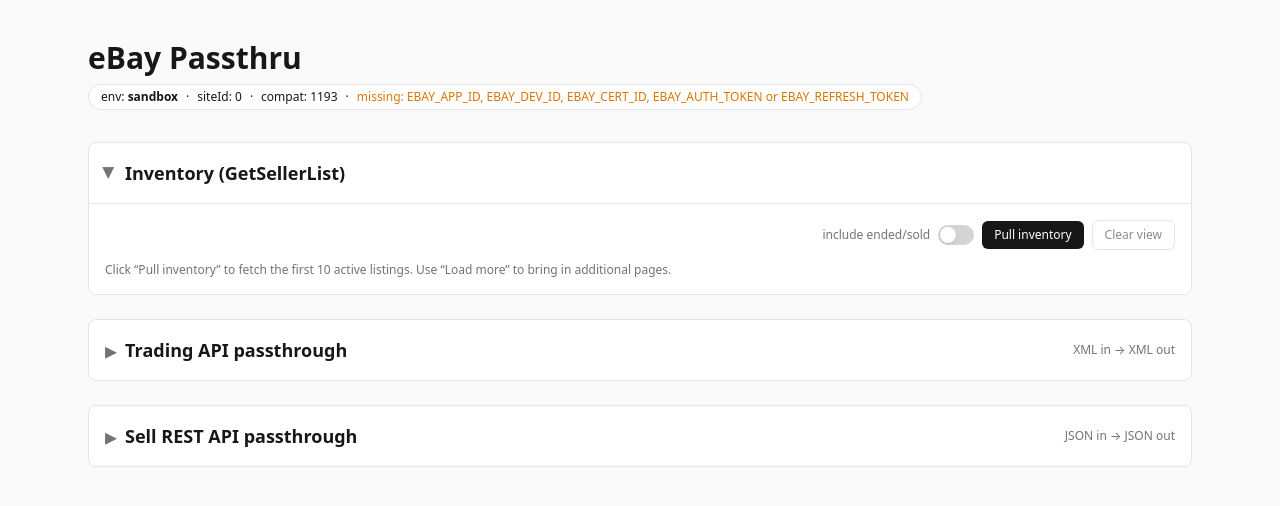
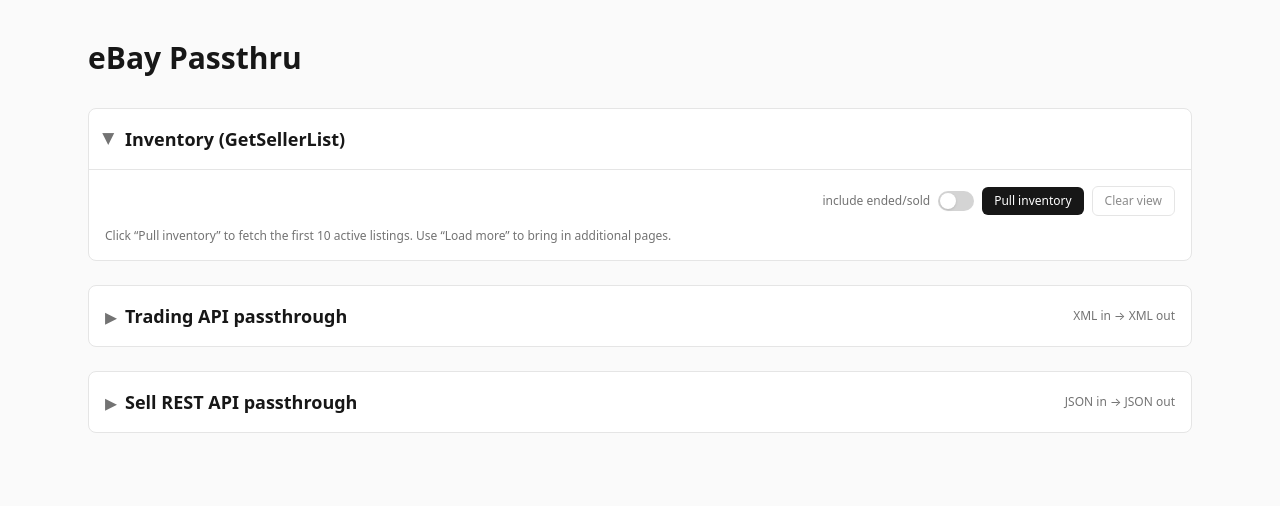
Before and after one commit to davemelk100/ebay-passthru, a Next.js app: page / in a window 1280 px wide. Shown: the top 506 px of the page. Built offline with nearby package versions, Linux system fonts and the light colour scheme.

Commit message:
Drop the env/siteId/compat pill from header
Co-Authored-By: Claude Opus 4.7 (1M context) <noreply@anthropic.com>

```diff
--- a/app/page.tsx
+++ b/app/page.tsx
@@ -3,33 +3,17 @@ import CallPanel from "./components/CallPanel";
 // import CrudCheck from "./components/CrudCheck"; // Disabled — runs AddItem / EndItem.
 import FeedView from "./components/FeedView";
 import SellPanel from "./components/SellPanel";
-import { configIssues, readConfig } from "@/lib/ebay";
+import { readConfig } from "@/lib/ebay";
 
 export const dynamic = "force-dynamic";
 
 export default function Home() {
   const cfg = readConfig();
-  const missing = configIssues(cfg);
 
   return (
     <main className="mx-auto max-w-6xl px-6 py-10">
       <header className="mb-8">
         <h1 className="text-3xl font-bold">eBay Passthru</h1>
-        <div className="mt-2 inline-flex flex-wrap items-center gap-2 rounded-full border border-neutral-200 bg-white px-3 py-1 text-xs dark:border-neutral-800 dark:bg-neutral-900">
-          <span>
-            env: <strong>{cfg.env}</strong>
-          </span>
-          <span>·</span>
-          <span>siteId: {cfg.siteId}</span>
-          <span>·</span>
-          <span>compat: {cfg.compatLevel}</span>
-          {missing.length > 0 && (
-            <>
-              <span>·</span>
-              <span className="text-amber-600">missing: {missing.join(", ")}</span>
-            </>
-          )}
-        </div>
       </header>
 
       <div className="space-y-6">
```
